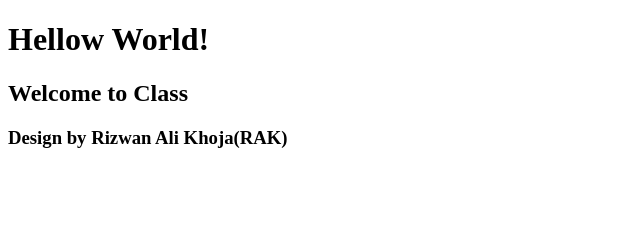
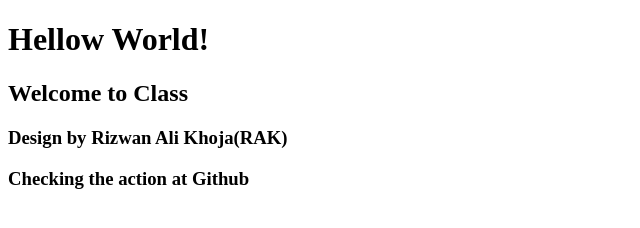
Before and after one commit to RizwanDigisoft/Bootcamp2020, a plain HTML site: page index.html in a window 1280 px wide. Shown: the whole page, without its empty margins (0-640 px from the left). Drawn offline with Linux system fonts and the light colour scheme.

Commit message:
Update index.html

```diff
--- a/index.html
+++ b/index.html
@@ -9,5 +9,6 @@
     <h1>Hellow World!</h1>
     <H2>Welcome to Class</H2>
     <h3>Design by Rizwan Ali Khoja(RAK)</h3>
+    <h3>Checking the action at Github</h3>
 </body>
 </html>
```
